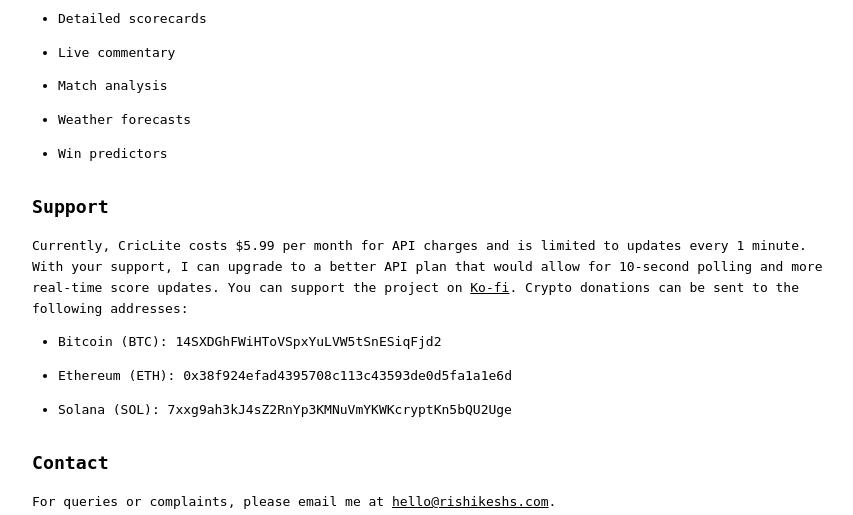
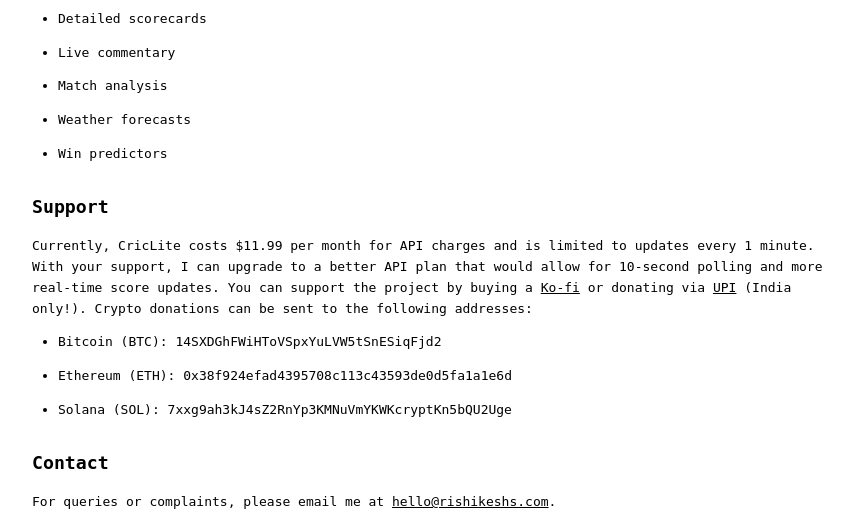
Before and after one commit to rishikeshsreehari/criclite, a FastAPI app: page /about in a window 1280 px wide. Shown: the part 976-1491 px from the top of the page, without its empty margins (208-1061 px from the left). Run offline with FastAPI, Linux system fonts and the light colour scheme; some libraries are stand-ins or nearby versions.

Commit message:
Updated about page with support links

```diff
--- a/app/templates/about.html
+++ b/app/templates/about.html
@@ -44,9 +44,9 @@
         <li>Win predictors</li>
     </ul>
     <h2>Support</h2>
-<p>Currently, CricLite costs $5.99 per month for API charges and is limited to updates every 1 minute.
+<p>Currently, CricLite costs $11.99 per month for API charges and is limited to updates every 1 minute.
 With your support, I can upgrade to a better API plan that would allow for 10-second polling and more
-real-time score updates. You can support the project on <a href="https://ko-fi.com/rishikeshs" target="_blank">Ko-fi</a>. Crypto donations can be sent to the following addresses:</p>
+real-time score updates. You can support the project by buying a <a href="https://ko-fi.com/rishikeshs" target="_blank">Ko-fi</a> or donating via <a href="https://upime.com/donate?upi_id=rishikeshsreehari%40okhdfcbank&name=Rishikesh%20Sreehari" target="_blank">UPI</a> (India only!). Crypto donations can be sent to the following addresses:</p>
 
 <ul>
     <li>Bitcoin (BTC): <code>14SXDGhFWiHToVSpxYuLVW5tSnESiqFjd2</code></li>
```
